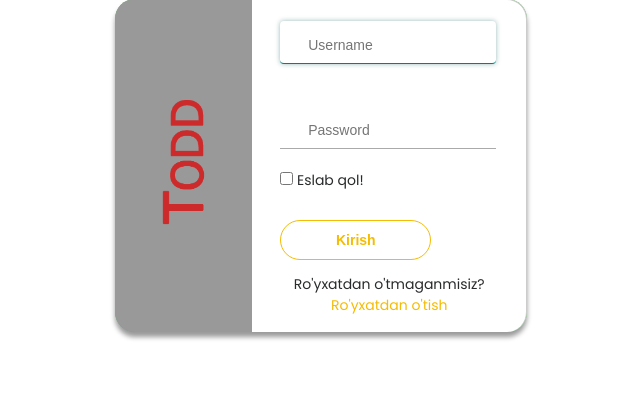
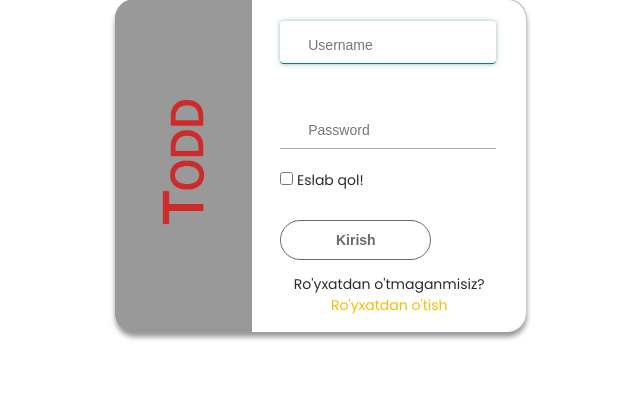
Before and after one commit to sardoruktamov/rishton_news, a Django app: page /login/ in a window 1280 px wide. Shown: the part 270-680 px from the top of the page, without its empty margins (319-959 px from the left). Run offline with Django 3.2, Linux system fonts and the light colour scheme; data that the repository does not hold is empty; some libraries are stand-ins or nearby versions.

```diff
--- a/static/css/login.css
+++ b/static/css/login.css
@@ -68,15 +68,15 @@ form{
 	width: 70%;
 	height: 40px;
 	border-radius: 30px;
-	color:#f5bc04;
+	color:#636c72;
 	font-weight: 600;
 	background-color: #fff;
-	border: 1px solid #f5bc04;
+	border: 1px solid #636c72;
 	margin-top: 1.5em;
 	margin-bottom: 1em;
 }
 .btn-login:hover, .btn:focus{
-	background-color: #f5bc04;
+	background-color: #636c72;
 	color:#fff;
 }
 /*---------------search qismi--------------*/
```
